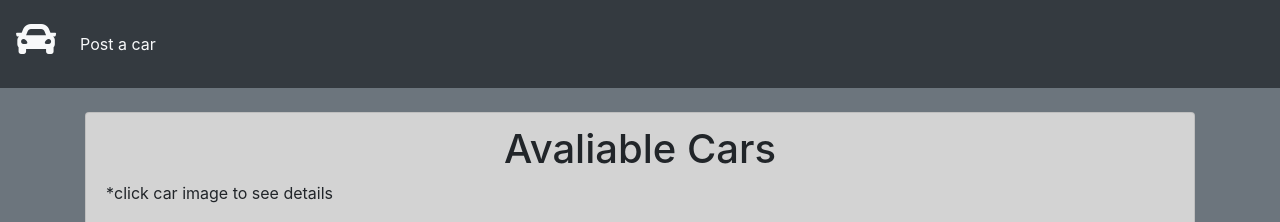
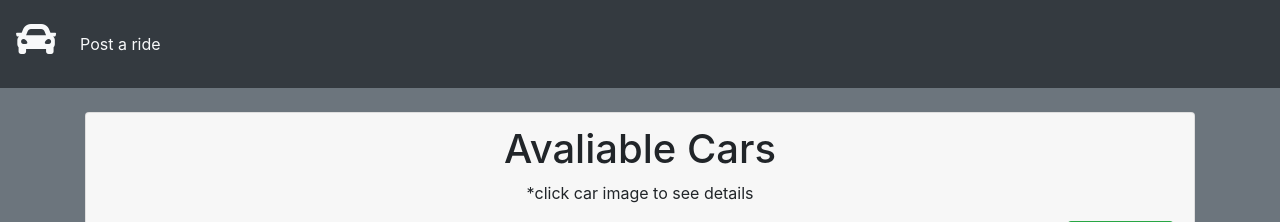
Before and after one commit to Dannyp123/Django-Car-Store, a Django app: page / in a window 1280 px wide. Shown: the top 222 px of the page. Run offline with Django 3.2, Linux system fonts and the light colour scheme; data comes from the database, SQL or seed files in the repository; some libraries are stand-ins or nearby versions.

Commit message:
Added a buy button and rearranged items on the page

```diff
--- a/app/templates/landing.html
+++ b/app/templates/landing.html
@@ -10,17 +10,25 @@
             <ul class="navbar-nav">
                 <li class="nav-item">
                     <a class="nav-link text-light" href="{% url 'post-vehicle' %} "><span class="text-light">Post a
-                            car</span></a>
+                            ride</span></a>
                 </li>
             </ul>
         </div>
     </div>
 </nav>
 <div class="container">
-    <div class="card my-4" style="background-color:rgb(218, 218, 218)">
+    <div class="card my-4 pageColor">
         <div class="card-header">
+
             <h1 class="text-faded text-center">Avaliable Cars</h1>
-            <p>*click car image to see details</p>
+            <p class="text-center" >*click car image to see details</p>
+            <div class="d-flex float-right">
+
+
+                <form action="{% url 'post-vehicle' %} ">
+                    <button class="btn btn-success" type="submit">Post a ride</button>
+                </form>
+            </div>
         </div>
         <div class="card-body">
             <div class="carBox">
@@ -28,7 +36,7 @@
                     {% for car in car_post %}
                     <div class="imgContainer">
                         <p>
-                            <a href="">
+                            <a href="{% url 'car-page' car.id %}">
                                 <img class="container carImg" src="{{ car.car_img }}" alt="" />
                             </a>
                         </p>
```
